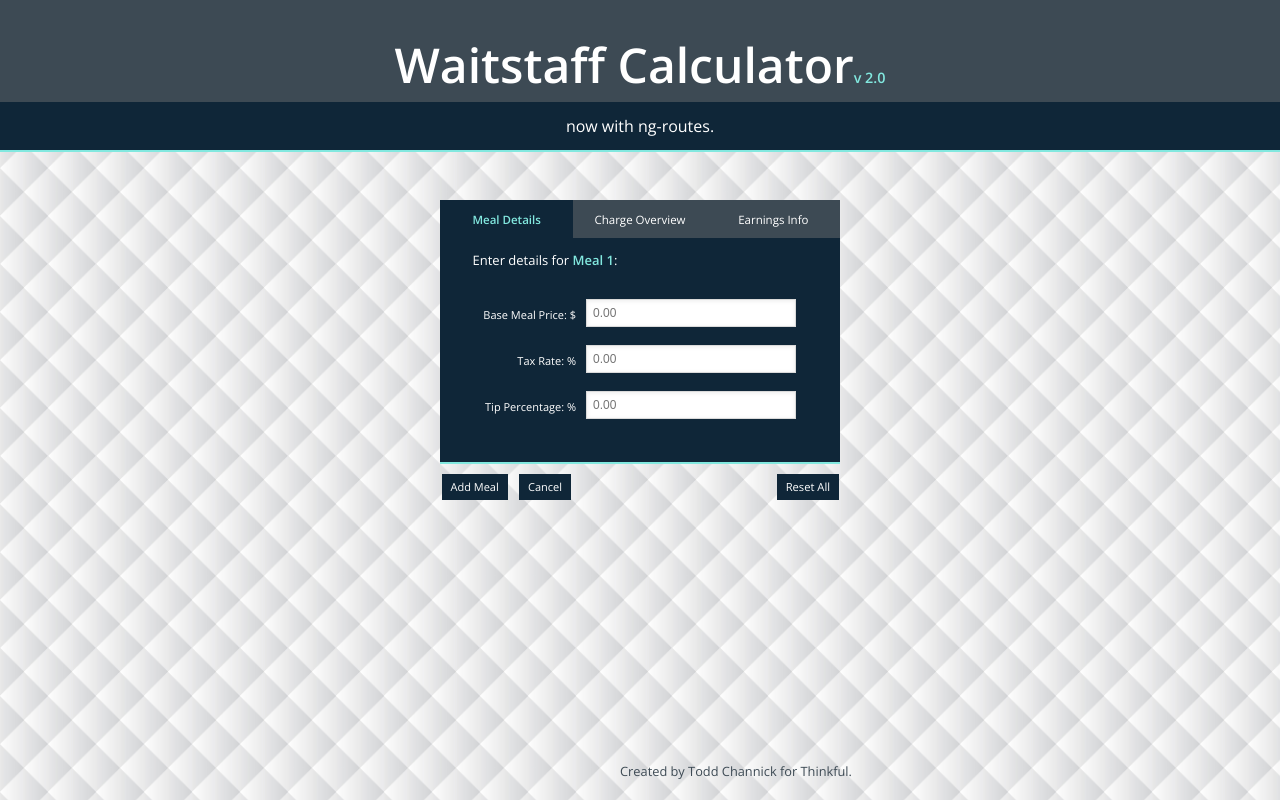
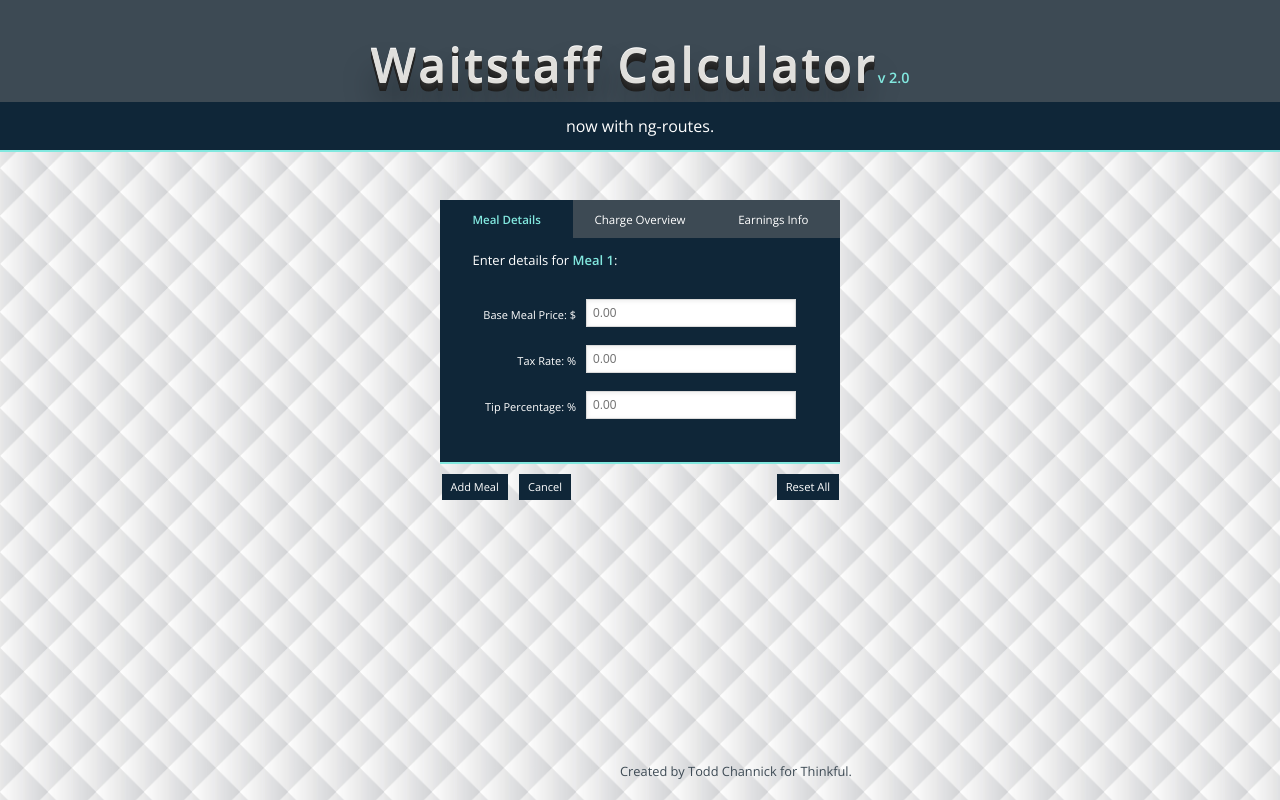
Before and after one commit to toddchannick/ng-waitstaff-calculator-routed, a plain HTML site: page index.html in a window 1280 px wide. Drawn offline with nearby package versions, Linux system fonts and the light colour scheme; some packages are replaced by stand-ins of ours.

Commit message:
Update index.html

```diff
--- a/index.html
+++ b/index.html
@@ -14,7 +14,7 @@
 <body ng-app="myApp">
 
 	<header>
-		<div id="title"><a href="#/details">Waitstaff Calculator</a><span id="subscript">v 2.0</span></div>
+		<div id="title"><a href="#/details"><span class="deepshadow">Waitstaff Calculator</span></a><span id="subscript">v 2.0</span></div>
 	</header>
 	<div class="description">now with ng-routes.</div>
 
```
